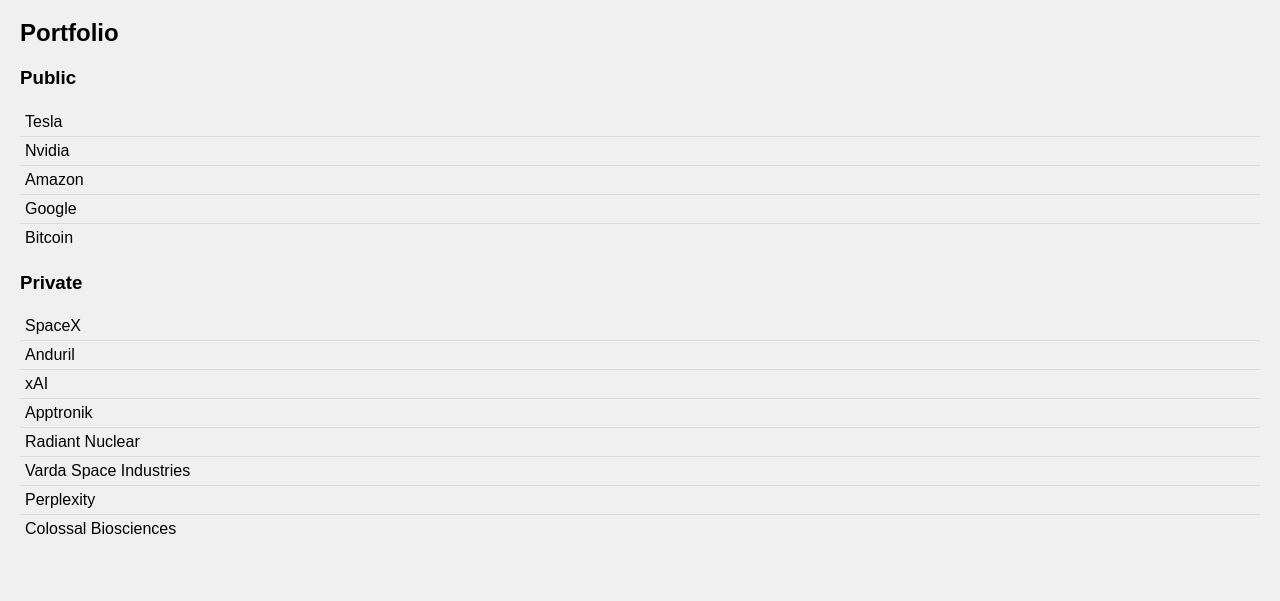
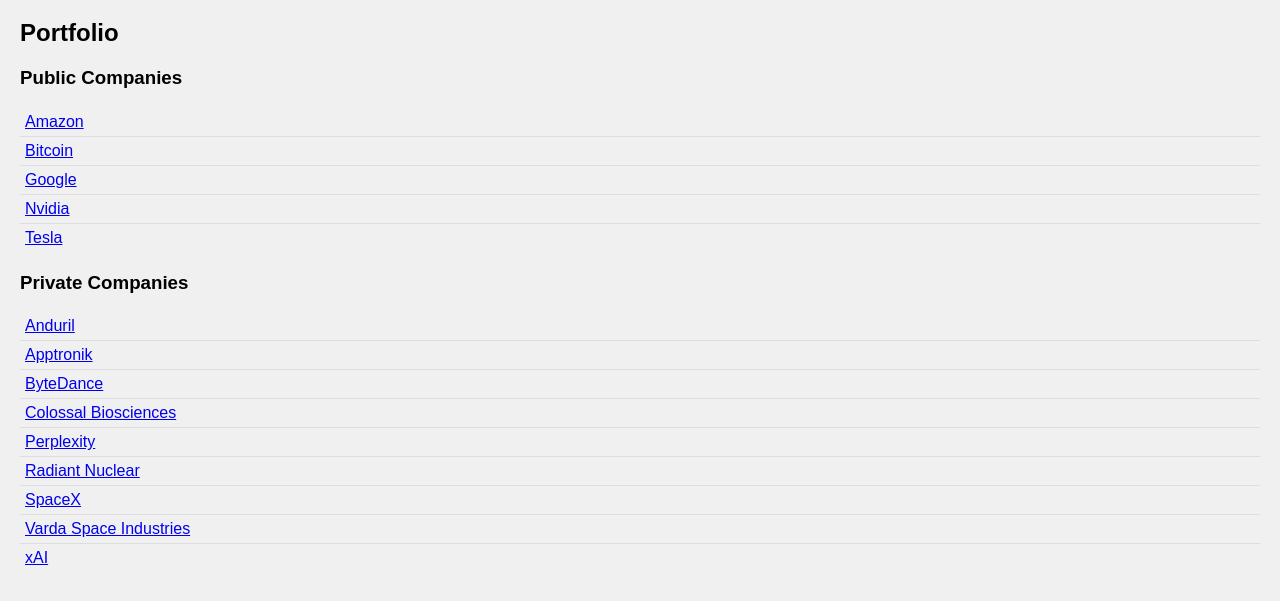
Before and after one commit to alan-12345/alan-12345.github.io, a plain HTML site: page index.html in a window 1280 px wide. Shown: the part 61-662 px from the top of the page. Drawn offline with Linux system fonts and the light colour scheme.

Commit message:
Update companies and add urls

```diff
--- a/index.html
+++ b/index.html
@@ -8,26 +8,26 @@
 	</head>
 	<body>
 		<h1>Hi, I'm Alan</h1>
-
 		<h2>Portfolio</h2>
-		<h3>Public</h3>
+		<h3>Public Companies</h3>
 		<ul>
-			<li>Tesla</li>
-			<li>Nvidia</li>
-			<li>Amazon</li>
-			<li>Google</li>
-			<li>Bitcoin</li>
+			<li><a href="https://www.amazon.com" target="_blank">Amazon</a></li>
+			<li><a href="https://bitcoin.org/en/" target="_blank">Bitcoin</a></li>
+			<li><a href="https://www.google.com" target="_blank">Google</a></li>
+			<li><a href="https://www.nvidia.com" target="_blank">Nvidia</a></li>
+			<li><a href="https://www.tesla.com" target="_blank">Tesla</a></li>
 		</ul>
-		<h3>Private</h3>
+		<h3>Private Companies</h3>
 		<ul>
-			<li>SpaceX</li>
-			<li>Anduril</li>
-			<li>xAI</li>
-			<li>Apptronik</li>
-			<li>Radiant Nuclear</li>
-			<li>Varda Space Industries</li>
-			<li>Perplexity</li>
-			<li>Colossal Biosciences</li>
+			<li><a href="https://www.anduril.com" target="_blank">Anduril</a></li>
+			<li><a href="https://www.apptronik.com" target="_blank">Apptronik</a></li>
+			<li><a href="https://www.bytedance.com" target="_blank">ByteDance</a></li>
+			<li><a href="https://colossal.com" target="_blank">Colossal Biosciences</a></li>
+			<li><a href="https://www.perplexity.ai" target="_blank">Perplexity</a></li>
+			<li><a href="https://www.radiantnuclear.com/" target="_blank">Radiant Nuclear</a></li>
+			<li><a href="https://www.spacex.com" target="_blank">SpaceX</a></li>
+			<li><a href="https://www.varda.com" target="_blank">Varda Space Industries</a></li>
+			<li><a href="https://x.ai/" target="_blank">xAI</a></li>
 		</ul>
 	</body>
 </html>
```
